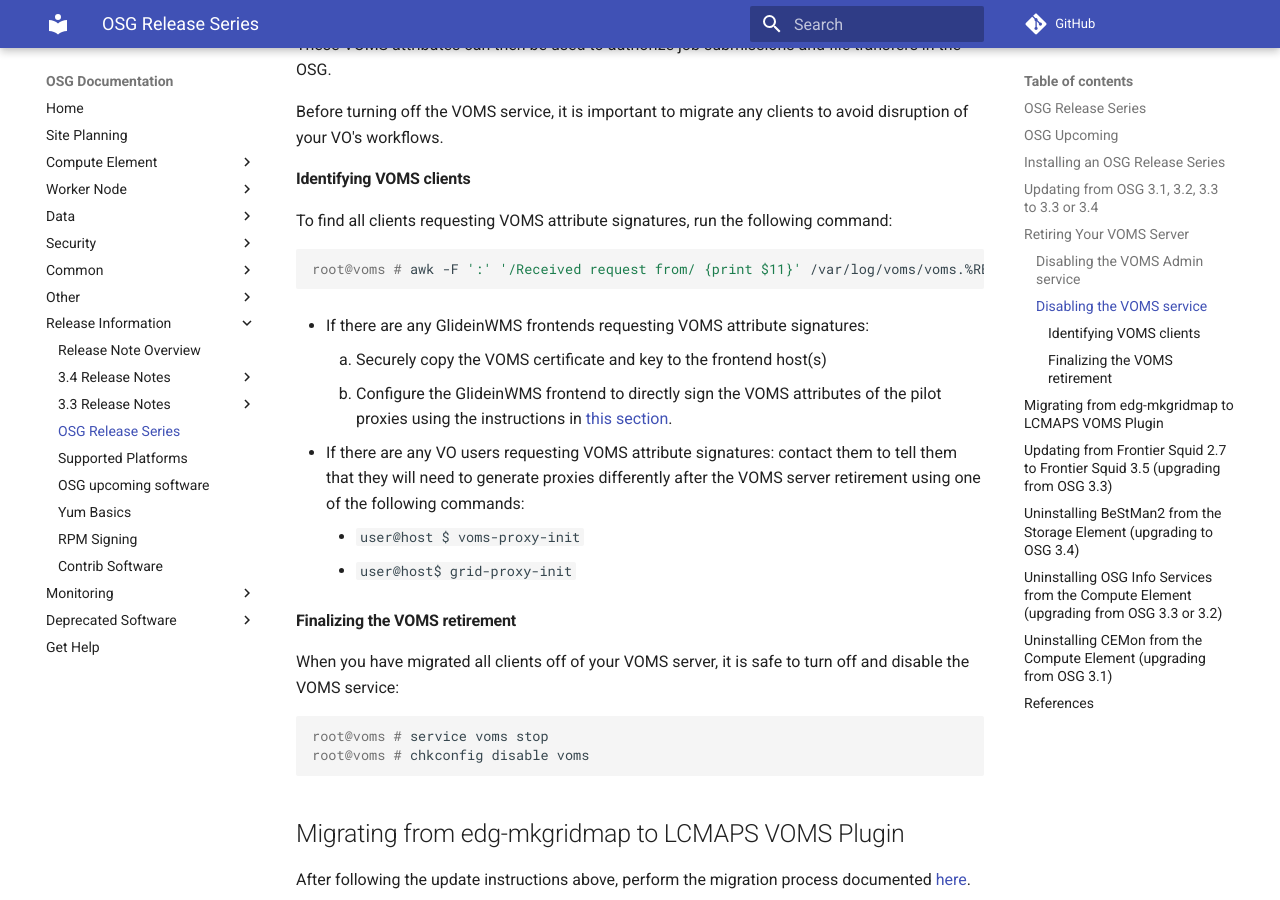
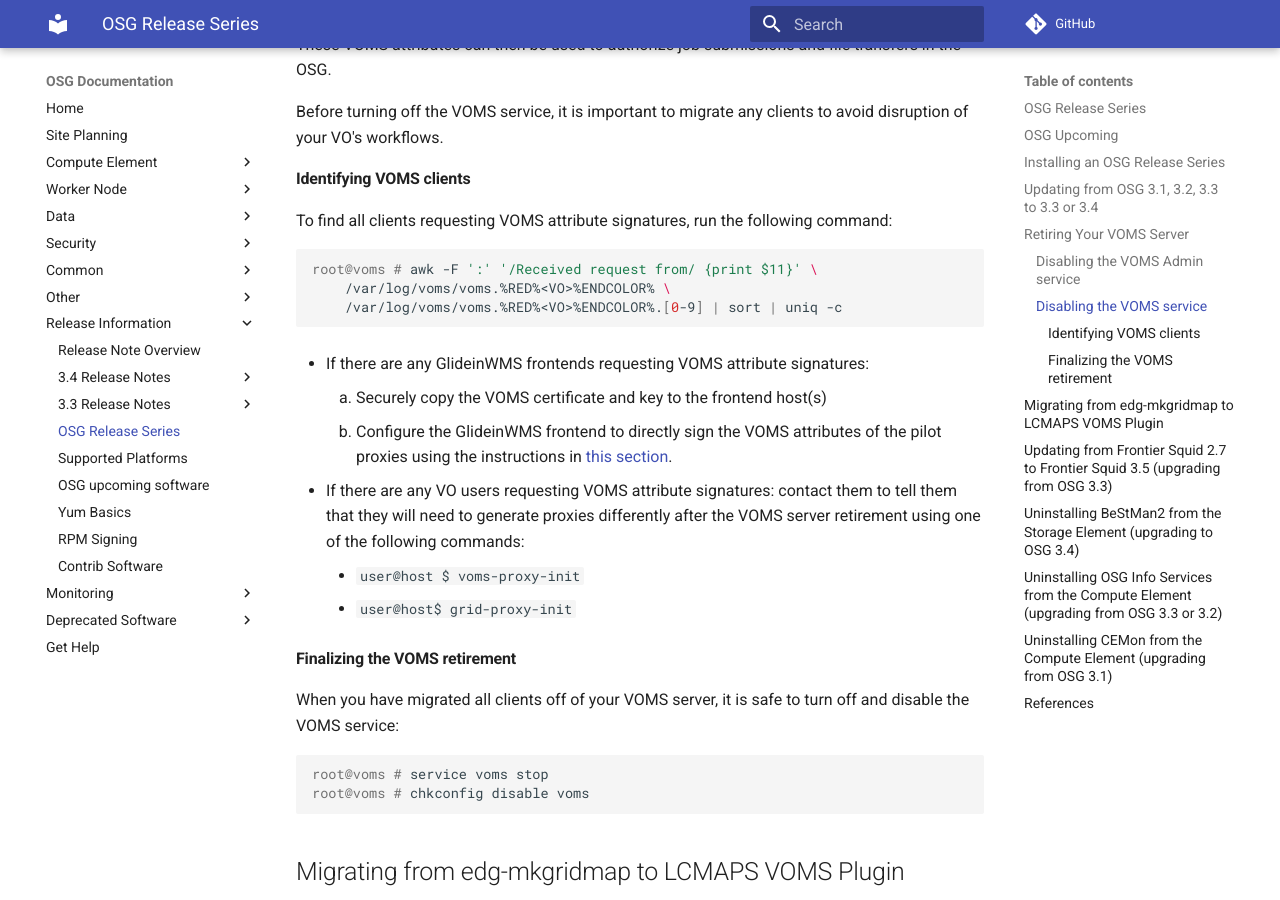
Before and after one commit to osg-htc/docs, an MkDocs documentation site: the page built from docs/release/release_series.md, in a window 1280 px wide and 900 px high, scrolled down 3363 px. Built offline with MkDocs 1.6.1 and Material for MkDocs 9.7.7, drawn with Linux system fonts in a browser that asks for light colours; comment, search, counter and statistics services are not loaded; old or Windows-style settings are respelled for this version of MkDocs.

Commit message:
Fix awk command for searching the logs
I forget if VOMS logs are zero-indexed or not so I'm going with [0-9]
instead of {0..9}

````diff
--- a/docs/release/release_series.md
+++ b/docs/release/release_series.md
@@ -112,7 +112,9 @@ Before turning off the VOMS service, it is important to migrate any clients to a
 To find all clients requesting VOMS attribute signatures, run the following command:
 
 ``` console
-root@voms # awk -F ':' '/Received request from/ {print $11}' /var/log/voms/voms.%RED%<VO>%ENDCOLOR%.1 | sort | uniq -c
+root@voms # awk -F ':' '/Received request from/ {print $11}' \
+    /var/log/voms/voms.%RED%<VO>%ENDCOLOR% \
+    /var/log/voms/voms.%RED%<VO>%ENDCOLOR%.[0-9] | sort | uniq -c
 ```
 
 - If there are any GlideinWMS frontends requesting VOMS attribute signatures:
````
